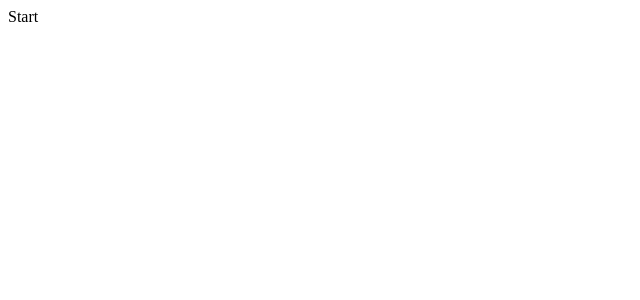
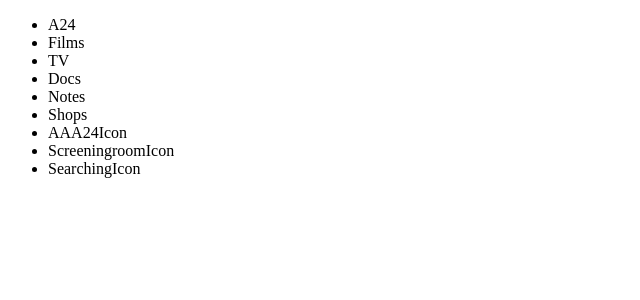
Before and after one commit to hbsongk/TearsOfJoy, a Vue app: page / in a window 1280 px wide. Shown: the top 300 px of the page, without its empty margins (0-640 px from the left). Built offline with nearby package versions, Linux system fonts and the light colour scheme.

Commit message:
feat(fe): add mainheader

```diff
--- a/src/App.vue
+++ b/src/App.vue
@@ -1,15 +1,15 @@
 <template>
-  <div>Start</div>
+  <main-header />
 </template>
 
 <script>
-
+import MainHeader from "./components/MainHeader.vue";
 export default {
-  name: 'App',
+  name: "App",
   components: {
-  }
-}
+    MainHeader,
+  },
+};
 </script>
 
-<style>
-</style>
+<style></style>
--- /dev/null
+++ b/src/components/MainHeader.vue
@@ -0,0 +1,23 @@
+<template>
+  <nav>
+    <ul>
+      <li>A24</li>
+      <li>Films</li>
+      <li>TV</li>
+      <li>Docs</li>
+      <li>Notes</li>
+      <li>Shops</li>
+      <li>AAA24Icon</li>
+      <li>ScreeningroomIcon</li>
+      <li>SearchingIcon</li>
+    </ul>
+  </nav>
+</template>
+
+<script>
+export default {
+  name: "MainHeader",
+};
+</script>
+
+<style></style>
```
